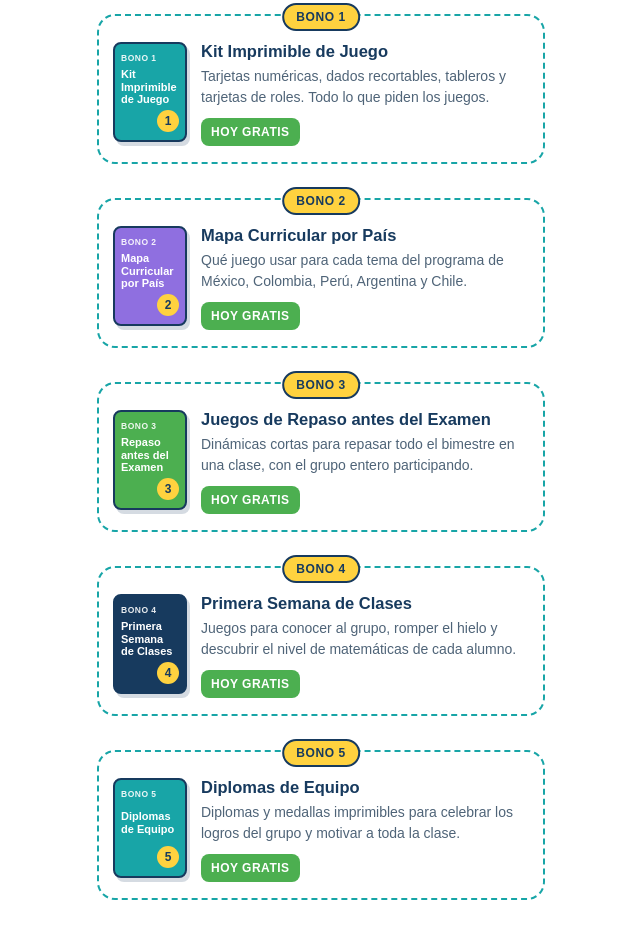
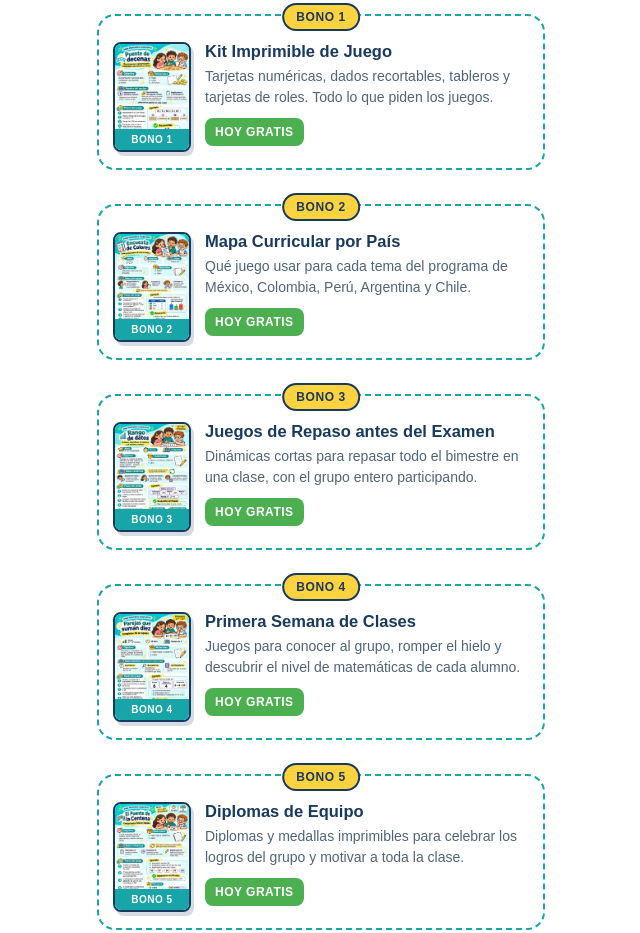
Before and after one commit to 4kbento/4kbento, a plain HTML site: page pagina-vendas/index.html in a window 1280 px wide. Shown: the part 3562-4495 px from the top of the page, without its empty margins (319-959 px from the left). Drawn offline with Linux system fonts and the light colour scheme.

Commit message:
Sales page: worksheet thumbnails on bonus cards, trim footer
Co-Authored-By: Claude Opus 5.5 <noreply@anthropic.com>
Claude-Session: https://claude.ai/code/session_01YLSfLu8QmFSmvv7jczJDEp

```diff
--- a/pagina-vendas/index.html
+++ b/pagina-vendas/index.html
@@ -81,10 +81,9 @@
   /* bônus */
   .bonus{position:relative;border:2px dashed var(--teal);border-radius:var(--radius);padding:26px 14px 16px;display:flex;gap:14px;margin-top:10px}
   .bonus .tag{position:absolute;top:-13px;left:50%;transform:translateX(-50%);background:var(--yellow);color:var(--navy);border:2px solid var(--navy);font-weight:800;font-size:12px;letter-spacing:.6px;padding:3px 12px;border-radius:99px;white-space:nowrap}
-  .cover{flex:0 0 74px;height:100px;border-radius:8px;padding:8px 6px;color:#fff;display:flex;flex-direction:column;justify-content:space-between;box-shadow:3px 4px 0 rgba(23,58,94,.18);border:2px solid var(--navy)}
-  .cover small{font-size:8.5px;font-weight:800;letter-spacing:.5px;text-transform:uppercase;opacity:.9}
-  .cover b{font-size:11px;line-height:1.15}
-  .cover i{font-style:normal;align-self:flex-end;width:22px;height:22px;border-radius:50%;background:var(--yellow);color:var(--navy);display:grid;place-items:center;font-size:12px;font-weight:800}
+  .cover{flex:0 0 78px;height:110px;position:relative;border-radius:8px;overflow:hidden;border:2px solid var(--navy);box-shadow:3px 4px 0 rgba(23,58,94,.18);background:#fff}
+  .cover img{width:100%;height:100%;object-fit:cover;object-position:top;display:block}
+  .cover span{position:absolute;left:0;right:0;bottom:0;background:var(--teal);color:#fff;font-size:10px;font-weight:800;letter-spacing:.5px;text-transform:uppercase;text-align:center;padding:3px 0}
   .bonus h3{font-size:16.5px;margin-bottom:5px}
   .bonus p{font-size:14px;color:var(--muted)}
   .bonus > div:last-child{min-width:0}
@@ -228,23 +227,23 @@
   <p class="sub">Todo lo que necesitas para usar los juegos desde la primera semana.</p>
   <div class="stack" style="gap:24px">
     <div class="bonus"><span class="tag">BONO 1</span>
-      <div class="cover c-teal"><small>Bono 1</small><b>Kit Imprimible de Juego</b><i>1</i></div>
+      <div class="cover"><img src="ficha-puente-decenas.webp" width="720" height="1018" loading="lazy" alt=""><span>Bono 1</span></div>
       <div><h3>Kit Imprimible de Juego</h3><p>Tarjetas numéricas, dados recortables, tableros y tarjetas de roles. Todo lo que piden los juegos.</p><span class="free">HOY GRATIS</span></div>
     </div>
     <div class="bonus"><span class="tag">BONO 2</span>
-      <div class="cover c-purple"><small>Bono 2</small><b>Mapa Curricular por País</b><i>2</i></div>
+      <div class="cover"><img src="ficha-encuesta-colores.webp" width="720" height="1018" loading="lazy" alt=""><span>Bono 2</span></div>
       <div><h3>Mapa Curricular por País</h3><p>Qué juego usar para cada tema del programa de México, Colombia, Perú, Argentina y Chile.</p><span class="free">HOY GRATIS</span></div>
     </div>
     <div class="bonus"><span class="tag">BONO 3</span>
-      <div class="cover c-green"><small>Bono 3</small><b>Repaso antes del Examen</b><i>3</i></div>
+      <div class="cover"><img src="ficha-rango-datos.webp" width="720" height="1018" loading="lazy" alt=""><span>Bono 3</span></div>
       <div><h3>Juegos de Repaso antes del Examen</h3><p>Dinámicas cortas para repasar todo el bimestre en una clase, con el grupo entero participando.</p><span class="free">HOY GRATIS</span></div>
     </div>
     <div class="bonus"><span class="tag">BONO 4</span>
-      <div class="cover c-navy"><small>Bono 4</small><b>Primera Semana de Clases</b><i>4</i></div>
+      <div class="cover"><img src="ficha-parejas-diez.webp" width="720" height="1018" loading="lazy" alt=""><span>Bono 4</span></div>
       <div><h3>Primera Semana de Clases</h3><p>Juegos para conocer al grupo, romper el hielo y descubrir el nivel de matemáticas de cada alumno.</p><span class="free">HOY GRATIS</span></div>
     </div>
     <div class="bonus"><span class="tag">BONO 5</span>
-      <div class="cover c-teal"><small>Bono 5</small><b>Diplomas de Equipo</b><i>5</i></div>
+      <div class="cover"><img src="ficha-puente-centena.webp" width="720" height="1018" loading="lazy" alt=""><span>Bono 5</span></div>
       <div><h3>Diplomas de Equipo</h3><p>Diplomas y medallas imprimibles para celebrar los logros del grupo y motivar a toda la clase.</p><span class="free">HOY GRATIS</span></div>
     </div>
   </div>
@@ -305,8 +304,6 @@
 
 <footer>
   <p><strong>+500 Juegos Cooperativos de Matemáticas</strong> · Producto digital, no enviamos nada físico.</p>
-  <p>[RAZÓN SOCIAL] · [CNPJ/ID FISCAL] · Soporte: [CORREO DE SOPORTE]</p>
-  <p>Este sitio no forma parte de Facebook ni de Meta Platforms, Inc. y no está respaldado por Meta de ninguna manera.</p>
 </footer>
 
 <div class="sticky" id="sticky"><a class="btn js-checkout" href="#oferta">Quiero los +500 juegos · US$ 9,90</a></div>
```
